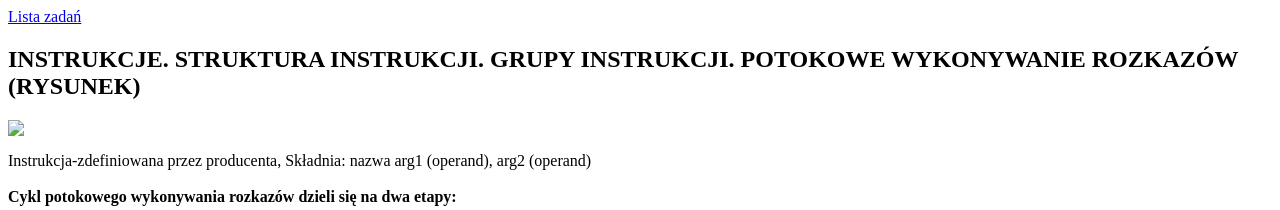
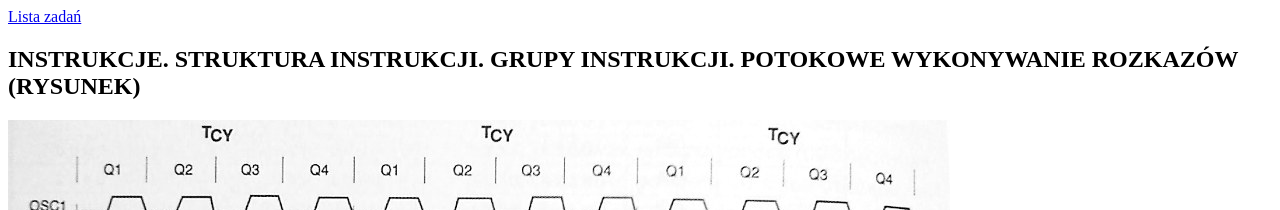
Before and after one commit to radomik/sw, a plain HTML site: page sw/11.html in a window 1280 px wide. Shown: the top 210 px of the page. Drawn offline with Linux system fonts and the light colour scheme; the site is published under a folder, as on GitHub Pages, so addresses that start at the root find nothing.

Commit message:
Check image in 11

```diff
--- a/sw/11.html
+++ b/sw/11.html
@@ -7,7 +7,7 @@
 <body>
 	<a href="/sw/index.html">Lista zadań</a><br />
 <h2>INSTRUKCJE. STRUKTURA INSTRUKCJI. GRUPY INSTRUKCJI. POTOKOWE WYKONYWANIE ROZKAZÓW (RYSUNEK)</h2>
-<img src="/sw/img/11_1.jpg" /><br>
+<img src="img/11_1.jpg" /><br>
 
 <p>
 	Instrukcja-zdefiniowana przez producenta, Składnia: nazwa arg1 (operand), arg2 (operand)<br /><br />
@@ -33,7 +33,7 @@
 
 <p>
 <b>Struktura instrukcji </b>
-<br><img src="/sw/img/11_2.jpg" />
+<br><img src="img/11_2.jpg" />
 </p>
 
 
```
